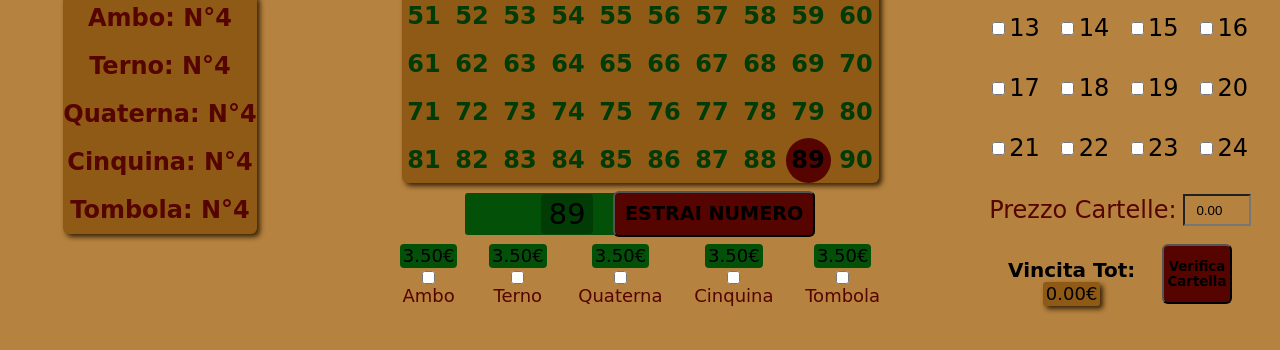
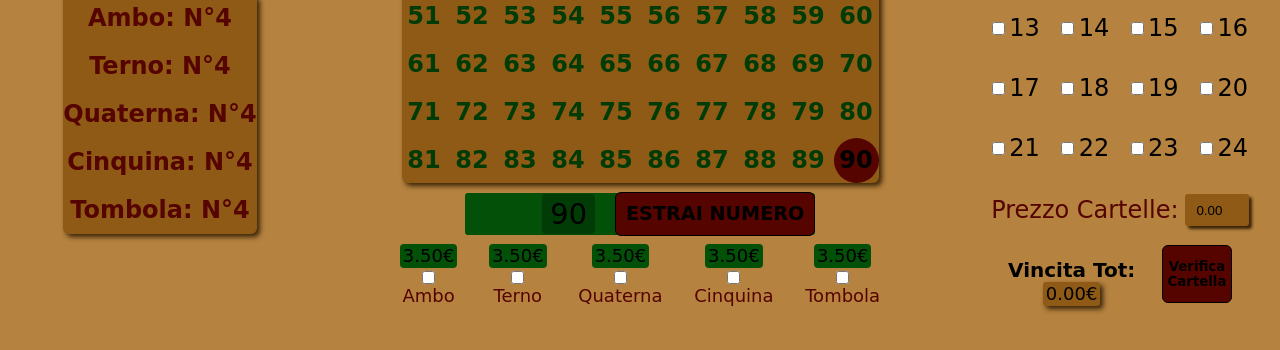
Before and after one commit to ema4960/Tombola, a plain HTML site: page Tombola/index.html in a window 1280 px wide. Both pictures are taken after a click on the button "ESTRAI NUMERO". Shown: the part 352-702 px from the top of the page. Drawn offline with Linux system fonts and the light colour scheme; a web font is replaced by a local one.

Commit message:
estrazione

```diff
--- a/Tombola/script.js
+++ b/Tombola/script.js
@@ -1,10 +1,11 @@
 extracted = [];
+SelectedCardS= 0;
 
 function showCartelle(){
     cardsGridBox=document.getElementsByClassName("cards__grid");
     numbersGridBox=document.getElementsByClassName("numbers__grid");
     for(i=1;i<=24;i++){
-       cardsGridBox[0].innerHTML+="<input type='checkbox'><p>"+i+"</p></input>";
+       cardsGridBox[0].innerHTML+="<input type='checkbox' id='cartella"+i+"'><p>"+i+"</p></input>";
     }
     for(i=1;i<=90;i++){
         numbersGridBox[0].innerHTML+="<p class='num'>"+i+"</p>";
@@ -17,17 +18,17 @@ function extraction(){
     extract3Obj=document.getElementById("extract3");
     extract4Obj=document.getElementById("extract4");
 
-    nExtract=Math.floor(Math.random() * 90);
+    nExtract=Math.floor(Math.random() * 91);
     if(extracted.includes(nExtract)){
         extraction();
     }else{
         extractedObj=document.getElementsByClassName("num");
         extractedObj[nExtract-1].style.backgroundColor="var(--primary500)";
-        extractedObj[nExtract-1].style.color="var(--primary800)"
+        extractedObj[nExtract-1].style.color="var(--primary800)";
         extract4Obj.innerHTML=extract3Obj.innerHTML;
         extract3Obj.innerHTML=extract2Obj.innerHTML;
         extract2Obj.innerHTML=extractObj.innerHTML;
         extractObj.innerHTML=nExtract;
-        extracteded.push(nExtract);
+        extracted.push(nExtract);
     }
 }
--- a/Tombola/style.css
+++ b/Tombola/style.css
@@ -57,6 +57,7 @@ button{
     font-family: 'Mountains of Christmas', cursive;
     border-radius: 6px;
     font-weight:700;
+    border: 1px solid black;
 }
 button:hover{
     background-color:#7e0802;
@@ -278,10 +279,10 @@ button:hover{
     font-size:1.5rem;
 }
 
-.cards__grid input[type="checkbox"]{
+.cards__grid input{
     cursor: pointer;
-    border-radius: 0.15em;
 }
+
 /* Cards Choose zone Finish */
 
 
@@ -290,14 +291,17 @@ button:hover{
     padding-top: 1rem;
     display: flex;
     flex-direction: row;
-    justify-content: center
+    justify-content: center;
 }
 
 .cards__price input{
     margin-left: 0.4rem;
     width: 20%;
-    background-color: var(--primary300);
+    background-color: var(--primary400);
     text-align: center;
+    border: 0px;
+    border-radius: 3px;
+    box-shadow: 3px 3px 3px #3a2408;
 }
 /* Cards Price zone Finish */
 
```
